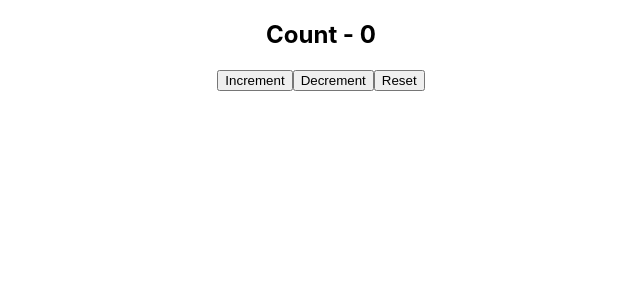
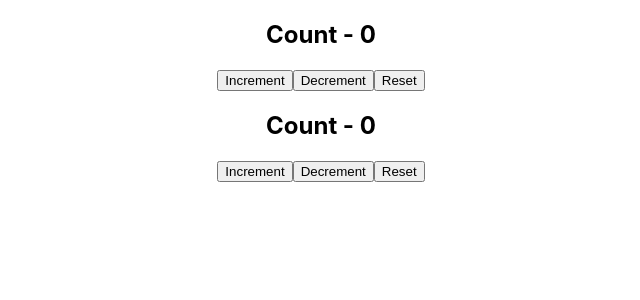
Before and after one commit to sivasaraa/custom-hook, a React (Create React App) app: page / in a window 1280 px wide. Shown: the top 300 px of the page, without its empty margins (319-959 px from the left). Built offline with nearby package versions, Linux system fonts and the light colour scheme.

Commit message:
counter two js

```diff
--- a/src/App.js
+++ b/src/App.js
@@ -3,6 +3,7 @@ import './App.css';
 import DocTitleOne from './Component/DocTitleOne';
 import DocTitleTwo from './Component/DocTitleTwo';
 import CounterOne from './Component/CounterOne';
+import CounterTwo from './Component/CounterTwo';
 
 function App() {
   return (
@@ -10,6 +11,7 @@ function App() {
       {/* <DocTitleOne />
       <DocTitleTwo /> */}
       <CounterOne />
+      <CounterTwo />
     </div>
   );
 }
--- /dev/null
+++ b/src/Component/CounterTwo.js
@@ -0,0 +1,28 @@
+import React, { useState } from 'react'
+
+function CounterTwo() {
+    const [count, setCount] = useState(0)
+
+    const increment = () => {
+        setCount(count => count + 1)
+    }
+
+    const decrement = () => {
+        setCount(count => count - 1);
+    }
+
+    const reset = () => {
+        setCount(0)
+    }
+
+    return (
+        <div>
+            <h2>Count - {count}</h2>
+            <button onClick={increment}>Increment</button>
+            <button onClick={decrement}>Decrement</button>
+            <button onClick={reset}>Reset</button>
+        </div>
+    )
+}
+
+export default CounterTwo;
```
